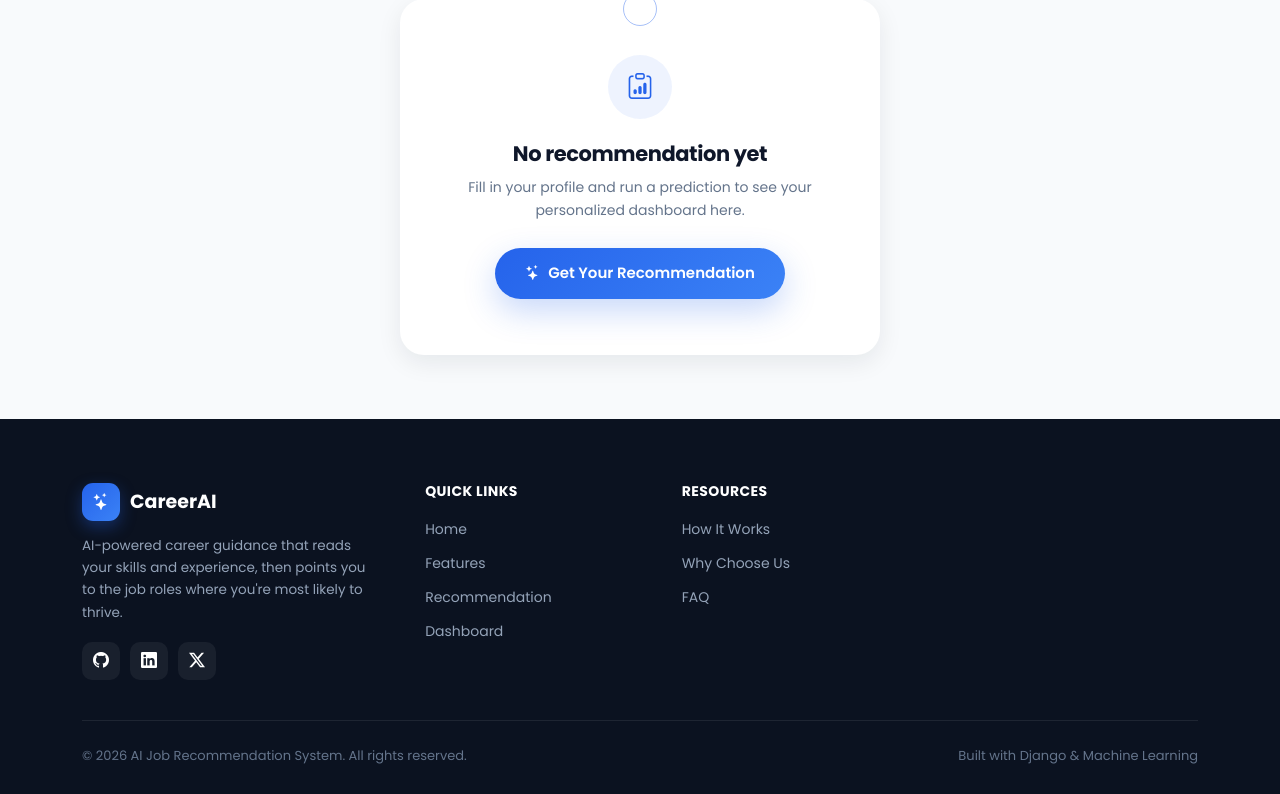
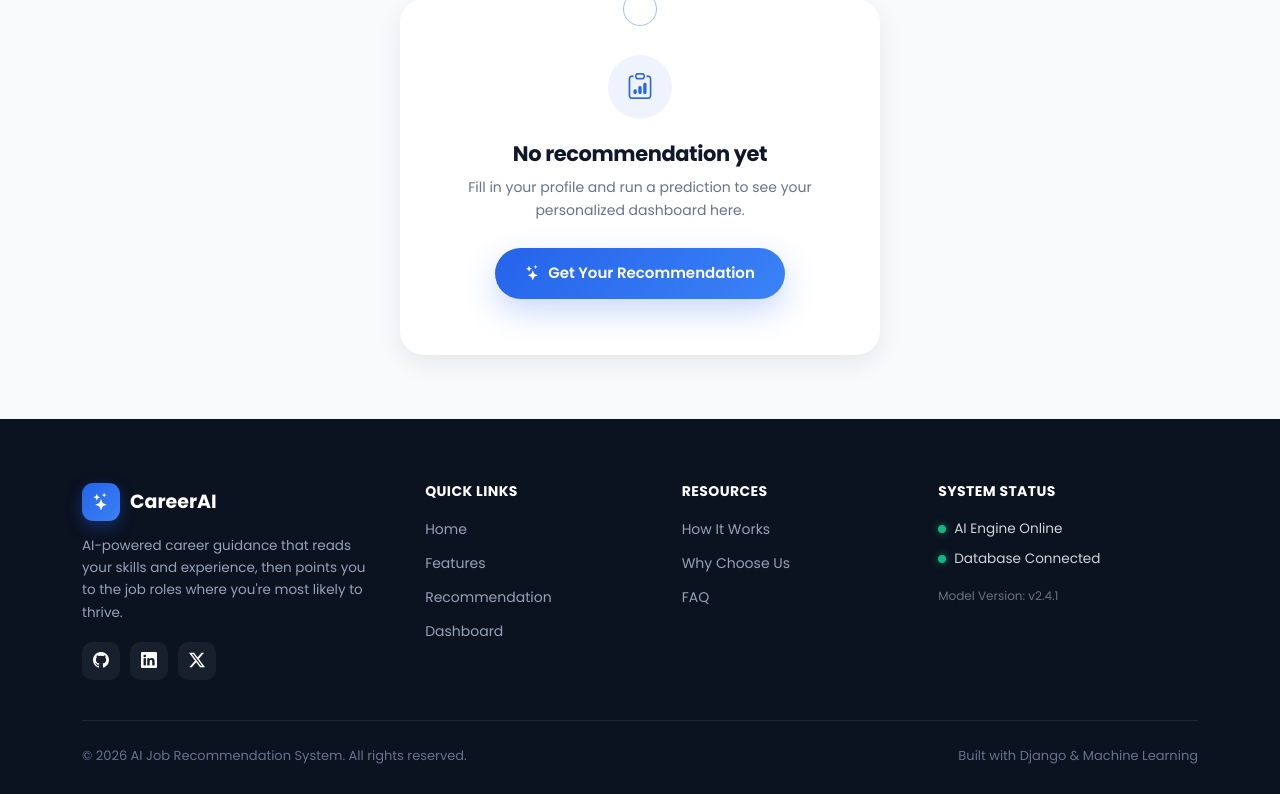
Before and after one commit to suyashcsecore/career_recommendation, a Django app: page /dashboard/ in a window 1280 px wide. Shown: the part 391-1185 px from the top of the page. Run offline with Django 5.2, Linux system fonts and the light colour scheme; some libraries are stand-ins or nearby versions.

Commit message:
Replace newsletter with System Status widget in footer

```diff
--- a/recommendations/templates/base.html
+++ b/recommendations/templates/base.html
@@ -88,6 +88,25 @@
         <a href="/#why">Why Choose Us</a>
         <a href="/#faq">FAQ</a>
       </div>
+
+      <div class="footer-col">
+        <h6>System Status</h6>
+        <div class="d-flex flex-column gap-2 mt-2">
+          <div class="d-flex align-items-center gap-2">
+            <span class="position-relative d-flex h-100 align-items-center">
+              <span style="width: 8px; height: 8px; background-color: #10b981; border-radius: 50%; box-shadow: 0 0 8px rgba(16, 185, 129, 0.6);"></span>
+            </span>
+            <span style="font-size: 0.85rem; color: #d1d5db;">AI Engine Online</span>
+          </div>
+          <div class="d-flex align-items-center gap-2">
+            <span class="position-relative d-flex h-100 align-items-center">
+              <span style="width: 8px; height: 8px; background-color: #10b981; border-radius: 50%; box-shadow: 0 0 8px rgba(16, 185, 129, 0.6);"></span>
+            </span>
+            <span style="font-size: 0.85rem; color: #d1d5db;">Database Connected</span>
+          </div>
+        </div>
+        <p style="font-size: 0.75rem; color: #6b7280; margin-top: 1rem; margin-bottom: 0;">Model Version: v2.4.1</p>
+      </div>
     </div>
 
     <div class="footer-bottom">
```
